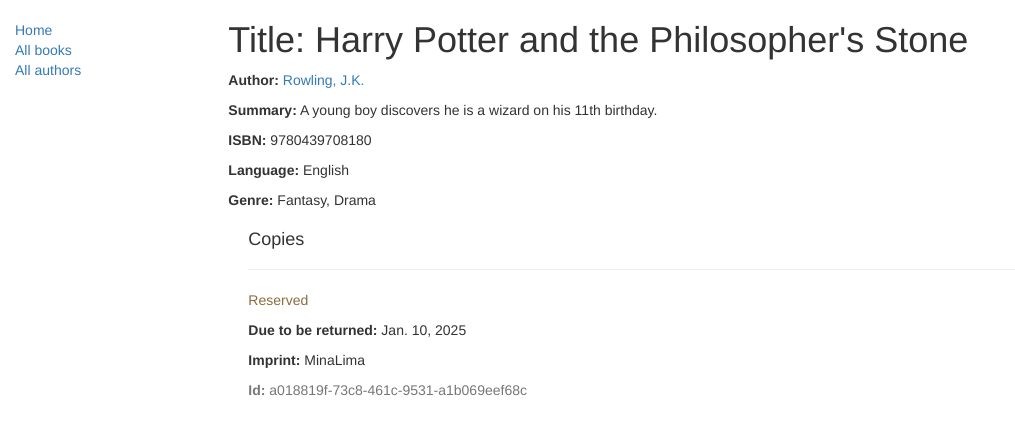
After one commit to Beavya/locallibrary, a Django app: page /catalog/book/2/ in a window 1280 px wide. The commit adds this page. Shown: the top 435 px of the page, without its empty margins (0-1015 px from the left). Run offline with Django 5.2, Linux system fonts and the light colour scheme; data comes from the database, SQL or seed files in the repository; some libraries are stand-ins or nearby versions.

Commit message:
add book list and detail views, fix language

```diff
--- a/catalog/models.py
+++ b/catalog/models.py
@@ -14,6 +14,7 @@ class Book(models.Model):
     summary = models.TextField(max_length=1000, help_text="Enter a brief description of the book")
     isbn = models.CharField('ISBN',max_length=13, help_text='13 Character <a href="https://www.isbn-international.org/content/what-isbn">ISBN number</a>')
     genre = models.ManyToManyField(Genre, help_text="Select a genre for this book")
+    language = models.ForeignKey('Language', on_delete=models.SET_NULL, null=True)
     def __str__(self):
         return self.title
 
@@ -25,7 +26,6 @@ class BookInstance(models.Model):
     book = models.ForeignKey('Book', on_delete=models.SET_NULL, null=True)
     imprint = models.CharField(max_length=200)
     due_back = models.DateField(null=True, blank=True)
-    language = models.ForeignKey('Language', on_delete=models.SET_NULL, null=True)
 
     LOAN_STATUS = (
         ('m', 'Maintenance'),
--- a/catalog/templates/base_generic.html
+++ b/catalog/templates/base_generic.html
@@ -4,7 +4,9 @@
     {% block title %}<title>Local Library</title>{% endblock %}
     <meta charset="utf-8" />
     <meta name="viewport" content="width=device-width, initial-scale=1" />
-    <link rel="stylesheet" href="https://maxcdn.bootstrapcdn.com/bootstrap/3.3.7/css/bootstrap.min.css" />
+    <link
+      rel="stylesheet"
+      href="https://maxcdn.bootstrapcdn.com/bootstrap/3.3.7/css/bootstrap.min.css" />
     <script src="https://ajax.googleapis.com/ajax/libs/jquery/1.12.4/jquery.min.js"></script>
     <script src="https://maxcdn.bootstrapcdn.com/bootstrap/3.3.7/js/bootstrap.min.js"></script>
 
@@ -19,12 +21,12 @@
           {% block sidebar %}
             <ul class="sidebar-nav">
               <li><a href="{% url 'index' %}">Home</a></li>
-                    <li><a href="">All books</a></li>
+              <li><a href="{% url 'books' %}">All books</a></li>
               <li><a href="">All authors</a></li>
             </ul>
           {% endblock %}
         </div>
-            <div class="col-sm-10">{% block content %}{% endblock %}</div>
+        <div class="col-sm-10 ">{% block content %}{% endblock %}</div>
       </div>
     </div>
   </body>
--- /dev/null
+++ b/catalog/templates/catalog/book_detail.html
@@ -0,0 +1,23 @@
+{% extends "base_generic.html" %}
+
+{% block content %}
+  <h1>Title: {{ book.title }}</h1>
+
+  <p><strong>Author:</strong> <a href="">{{ book.author }}</a></p>
+  <p><strong>Summary:</strong> {{ book.summary }}</p>
+  <p><strong>ISBN:</strong> {{ book.isbn }}</p>
+  <p><strong>Language:</strong> {{ book.language }}</p>
+  <p><strong>Genre:</strong> {% for genre in book.genre.all %} {{ genre }}{% if not forloop.last %}, {% endif %}{% endfor %}</p>
+
+  <div style="margin-left:20px;margin-top:20px">
+    <h4>Copies</h4>
+
+    {% for copy in book.bookinstance_set.all %}
+    <hr>
+    <p class="{% if copy.status == 'a' %}text-success{% elif copy.status == 'd' %}text-danger{% else %}text-warning{% endif %}">{{ copy.get_status_display }}</p>
+    {% if copy.status != 'a' %}<p><strong>Due to be returned:</strong> {{copy.due_back}}</p>{% endif %}
+    <p><strong>Imprint:</strong> {{copy.imprint}}</p>
+    <p class="text-muted"><strong>Id:</strong> {{copy.id}}</p>
+    {% endfor %}
+  </div>
+{% endblock %}
--- a/catalog/urls.py
+++ b/catalog/urls.py
@@ -3,4 +3,6 @@ from . import views
 
 urlpatterns = [
     path('', views.index, name='index'),
+    path('books/', views.BookListView.as_view(), name='books'),
+    path('book/<int:pk>/', views.BookDetailView.as_view(), name='book-detail'),
 ]
--- a/catalog/views.py
+++ b/catalog/views.py
@@ -1,5 +1,7 @@
 from django.shortcuts import render
 from .models import Book, Author, BookInstance, Genre, Language
+from django.views import generic
+
 
 def index(request):
     num_books=Book.objects.all().count()
@@ -24,3 +26,9 @@ def index(request):
     }
 
     return render(request, 'index.html', context=context)
+
+class BookListView(generic.ListView):
+    model = Book
+
+class BookDetailView(generic.DetailView):
+    model = Book
```
Also changed, not shown: catalog/templates/catalog/book_list.html (added, +19 -0 lines), catalog/templates/index.html (+5 -6 lines), catalog/migrations/0003_remove_bookinstance_language_book_language.py (added), db.sqlite3. Lines whose indentation alone changed are shown as unchanged.
